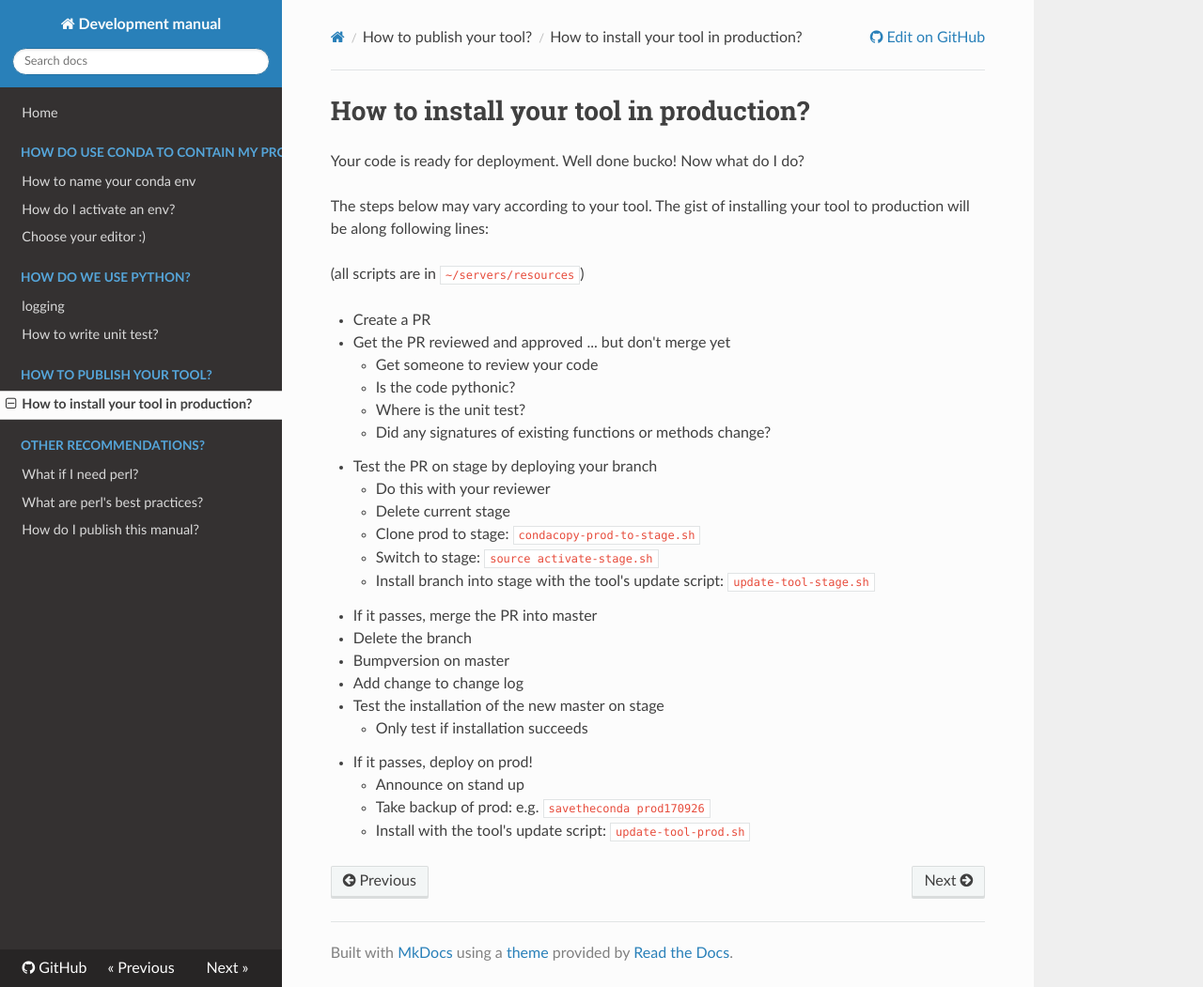
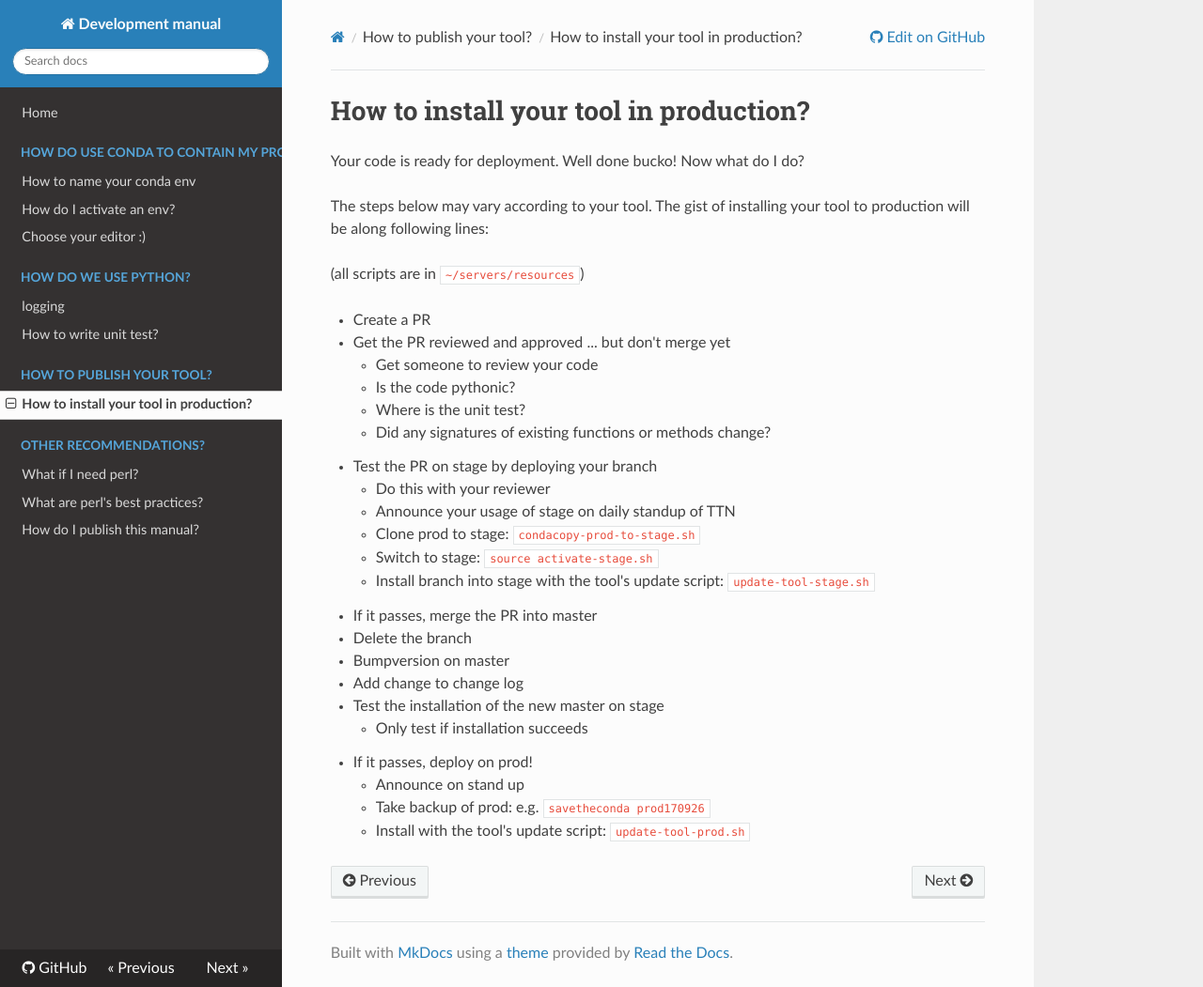
Before and after one commit to ingkebil/development, an MkDocs documentation site: the page built from docs/publish/prod.md, in a window 1280 px wide and 1051 px high. Shown: the whole window at 94% size. Built offline with MkDocs 1.6.1, drawn with Linux system fonts in a browser that asks for light colours; nearby versions of some CDN libraries.

Commit message:
Update prod.md

```diff
--- a/docs/publish/prod.md
+++ b/docs/publish/prod.md
@@ -14,7 +14,7 @@ The steps below may vary according to your tool. The gist of installing your too
     - Did any signatures of existing functions or methods change?
 - Test the PR on stage by deploying your branch
     - Do this with your reviewer
-    - Delete current stage
+    - Announce your usage of stage on daily standup of TTN
     - Clone prod to stage: `condacopy-prod-to-stage.sh`
     - Switch to stage: `source activate-stage.sh`
     - Install branch into stage with the tool's update script: `update-tool-stage.sh`
```
